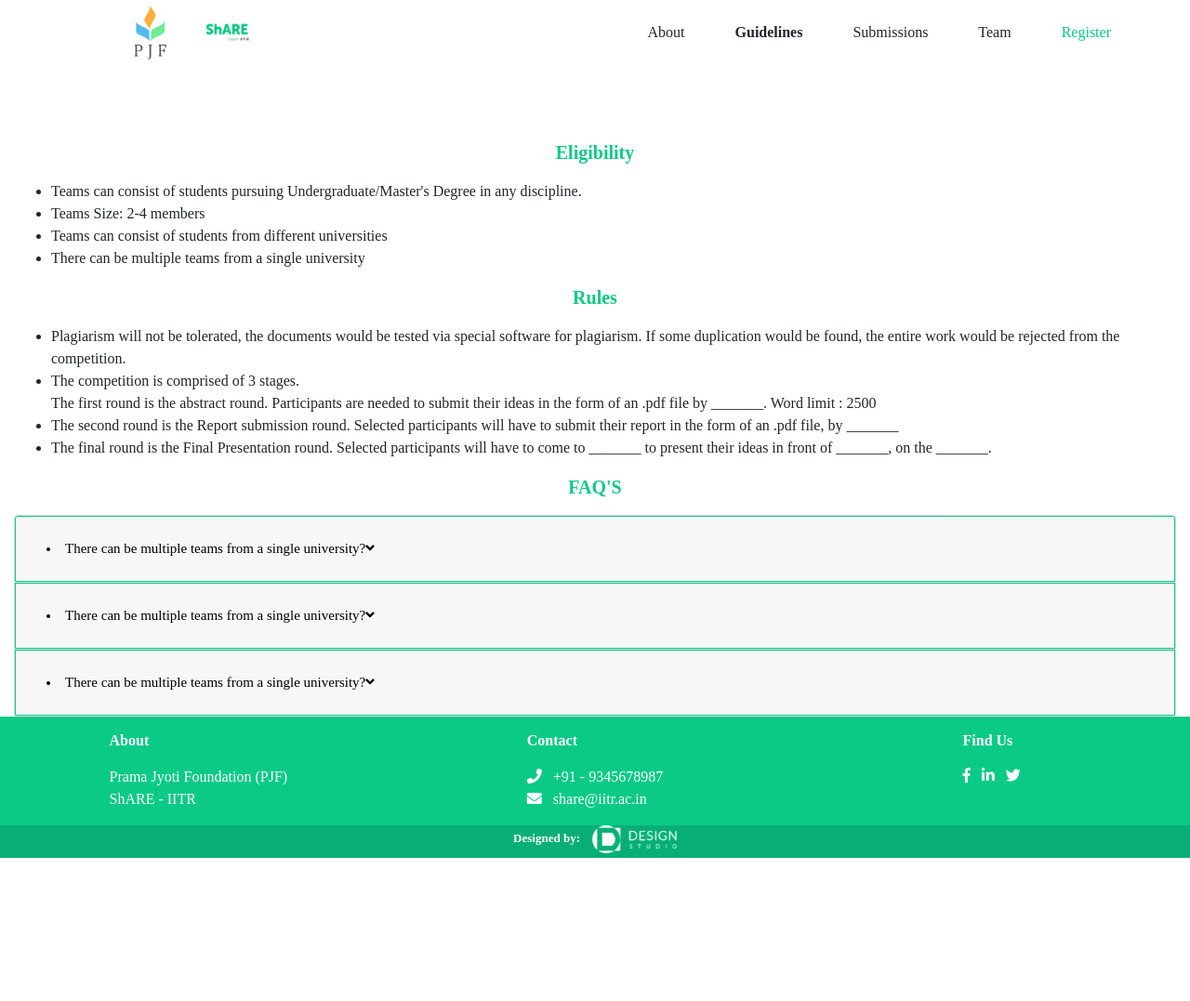
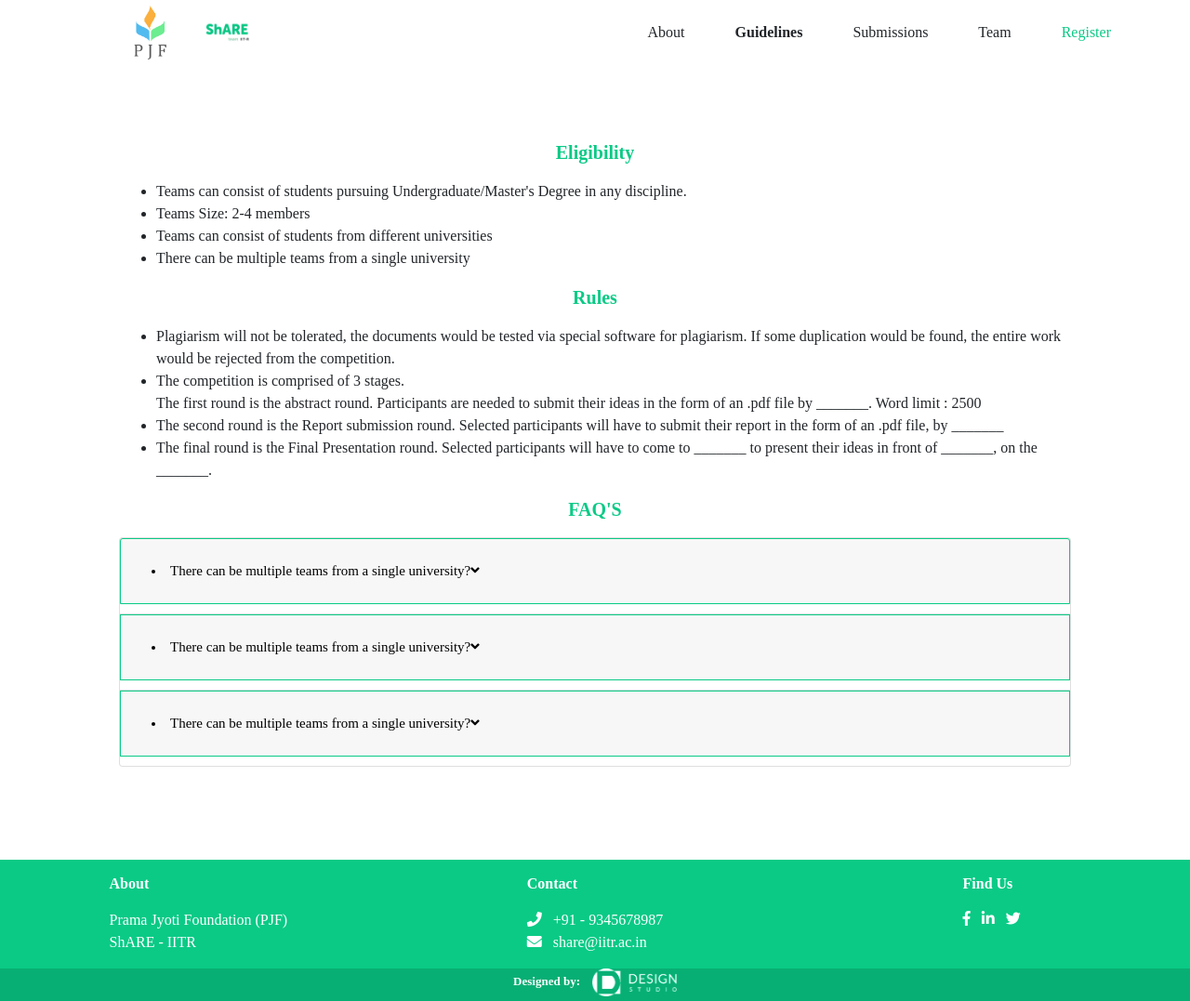
Before and after one commit to nikhilmuz/ShARE_IITR, a PHP site: page /guidelines.php in a window 1280 px wide. Shown: the whole page at 93% size. Before the commit the page ends 923 px from the top, so only its background shows below. Run offline with PHP 8.4, Linux system fonts and the light colour scheme; some libraries are stand-ins or nearby versions; some web fonts are replaced.

Commit message:
Guidelines page edits

```diff
--- a/assets/css/guidelines.css
+++ b/assets/css/guidelines.css
@@ -5,3 +5,9 @@
     color: #000000;
     font-weight: unset;
 }
+.accordion{
+    margin-bottom: 100px;
+}
+.card{
+    padding-bottom: 10px;
+}
--- a/guidelines.php
+++ b/guidelines.php
@@ -7,7 +7,7 @@
     document.title='Guidelines | Global Strategy Case Challenge';
 </script>
 <div class="row content">
-	<div class="heading col-md-12">
+	<div class="padding-10 col-md-12">
         <p class="head-text" align="center">Eligibility</p>
         <ul>
             <li>Teams can consist of students pursuing Undergraduate/Master's Degree in any discipline.</li>
```
